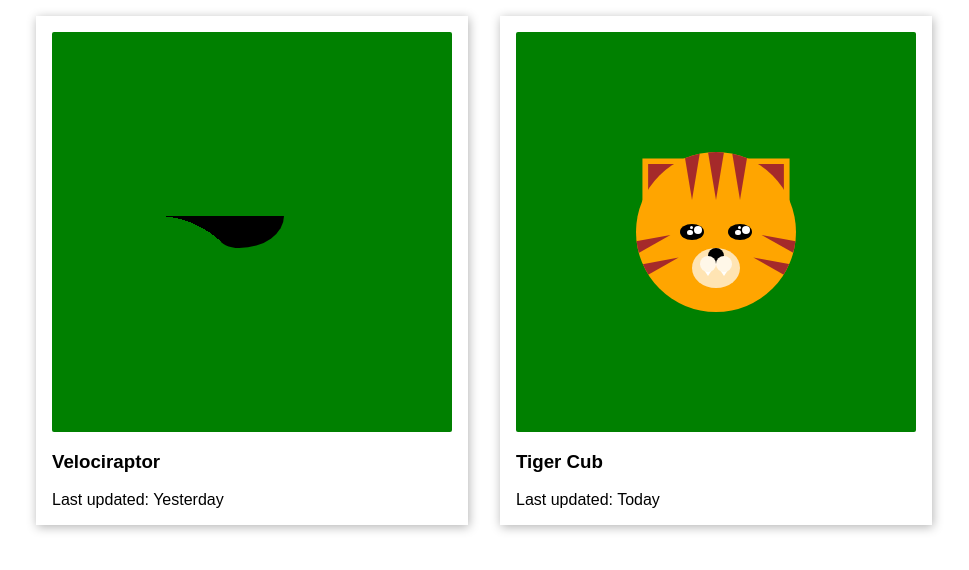
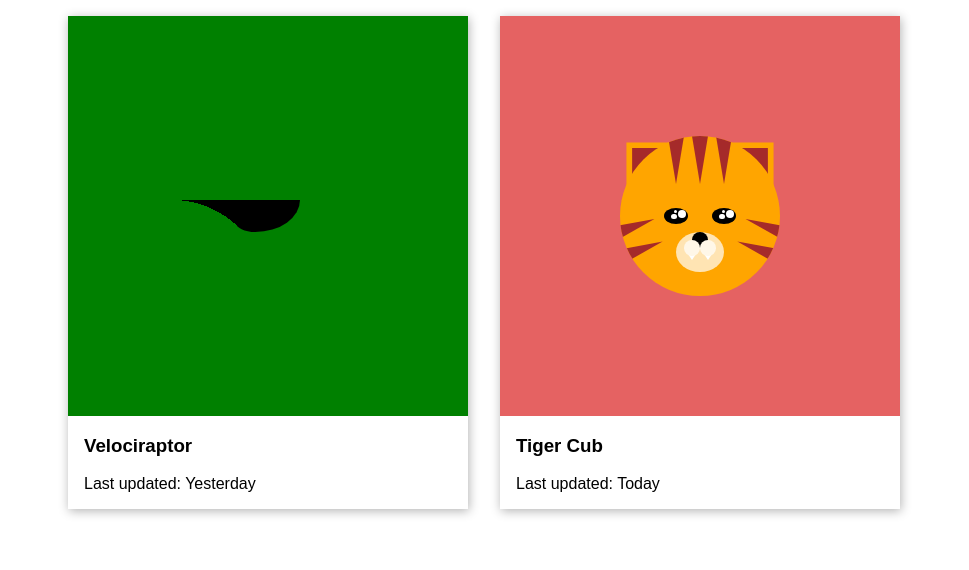
Before and after one commit to calcidern/gallery, a React (Create React App) app: page / in a window 1280 px wide. Shown: the top 570 px of the page, without its empty margins (156-1125 px from the left). Built offline with nearby package versions, Linux system fonts and the light colour scheme.

Commit message:
updated styles, added configurable background

```diff
--- a/public/index.html
+++ b/public/index.html
@@ -13,7 +13,7 @@
       work correctly both with client-side routing and a non-root public URL.
       Learn how to configure a non-root public URL by running `npm run build`.
     -->
-    <title>React App</title>
+    <title>CSS Gallery</title>
   </head>
   <body>
     <div id="root"></div>
--- a/src/App.js
+++ b/src/App.js
@@ -11,7 +11,7 @@ class App extends Component {
         <Panel name="Velociraptor" lastUpdated="Yesterday">
           <Velocirator/>
         </Panel>
-        <Panel name="Tiger Cub" lastUpdated="Today">
+        <Panel name="Tiger Cub" lastUpdated="Today" color="#E56262">
           <TigerCub/>
         </Panel>
       </div>
--- a/src/containers/ImageFrame.css
+++ b/src/containers/ImageFrame.css
@@ -1,28 +1,21 @@
 .frame {
   font-size: 1rem;
-  font-size: var(--f-size);
   position: relative;
-  /*margin: 10px 10px 10px 10px;*/
   width: 25em;
   height: 25em;
   background: green;
-  border-radius: 2px;
-  /*box-shadow: 1px 2px 10px 0px rgba(0, 0, 0, 0.3);*/
 }
 
 .center {
-  /* border: 2px solid black; */
   position: absolute;
   top: 50%;
   left: 50%;
   transform: translate(-50%, -50%);
 }
 
-@media(max-width: 480px) {
+@media(max-width: 400px) {
   .frame{
-
     width: calc(100vw - 2em);
     height: calc(100vw - 2em);
-
   }
 }
--- a/src/containers/ImageFrame.js
+++ b/src/containers/ImageFrame.js
@@ -5,9 +5,9 @@
 import React from 'react';
 import './ImageFrame.css';
 
-export const ImageFrame = ({children}) => {
+export const ImageFrame = ({children,style}) => {
   return (
-    <div className="frame">
+    <div className="frame" style={style}>
       <div className="center">
         {children}
       </div>
--- a/src/containers/Panel.css
+++ b/src/containers/Panel.css
@@ -2,17 +2,15 @@
   box-shadow: 1px 2px 10px 0px rgba(0, 0, 0, 0.3);
   display: inline-block;
   margin: 1em;
-  padding: 1em;
   text-align: left;
 }
 
-@media(max-width: 480px) {
+.description{
+  margin: 1em;
+}
+
+@media(max-width: 400px) {
   .panel{
-    /*--f-size:calc(1600vw/480);*/
     font-size: 3.33333333333333333333333vw;
-    /*width: calc(100vw - 1em);*/
-    /*height: calc(100vw - 1em);*/
-
-    /*margin: 0;*/
   }
 }
--- a/src/containers/Panel.js
+++ b/src/containers/Panel.js
@@ -6,16 +6,19 @@ import React from 'react';
 import {ImageFrame} from './ImageFrame';
 import './Panel.css';
 
-export const Panel= ({children, name, lastUpdated}) =>{
+export const Panel= ({children, name, lastUpdated,color=undefined}) =>{
   return(
     <div className="panel">
-      <ImageFrame>
+      <ImageFrame style={{background:color}}>
         {children}
       </ImageFrame>
-      <h3>
-        {name}
-      </h3>
-      Last updated: {lastUpdated}
+      <div className="description">
+        <h3>
+          {name}
+        </h3>
+        Last updated: {lastUpdated}
+      </div>
+
     </div>
   )
 };
```
